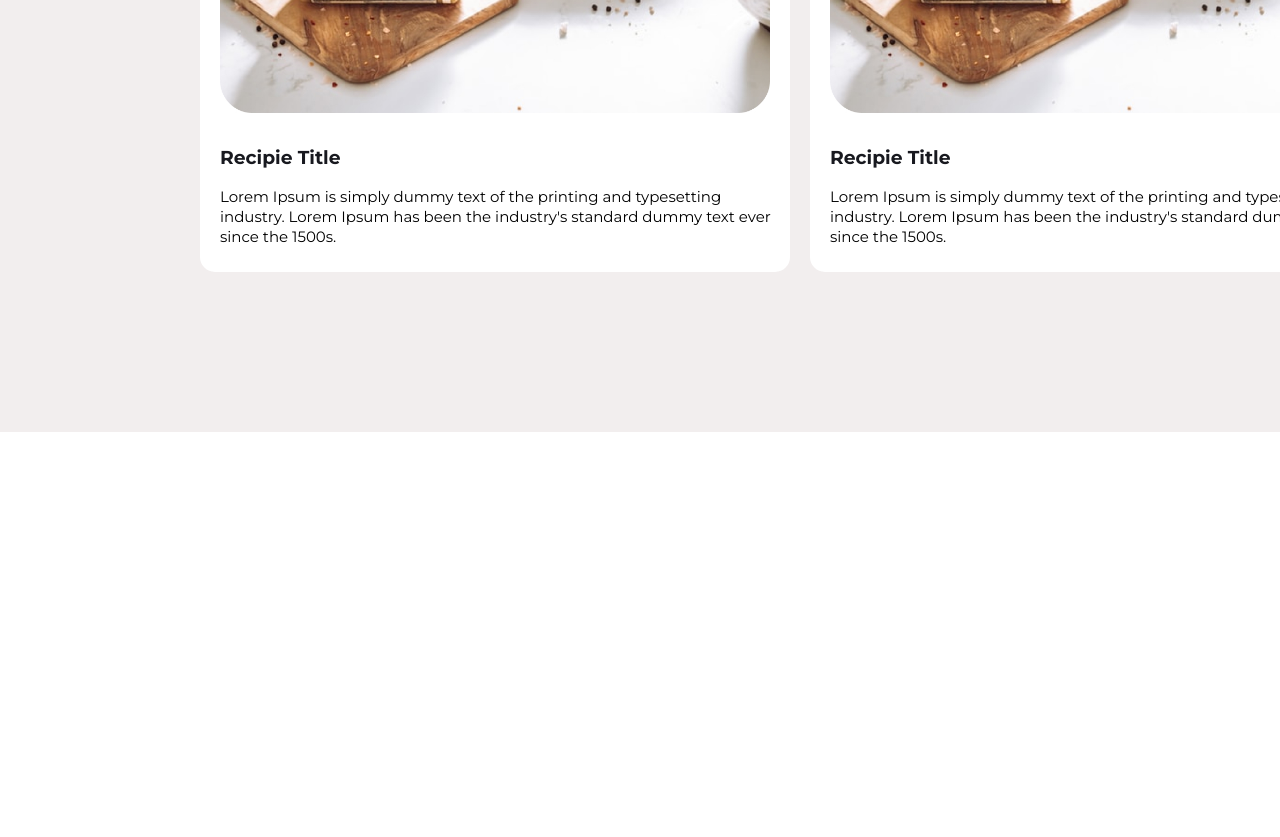
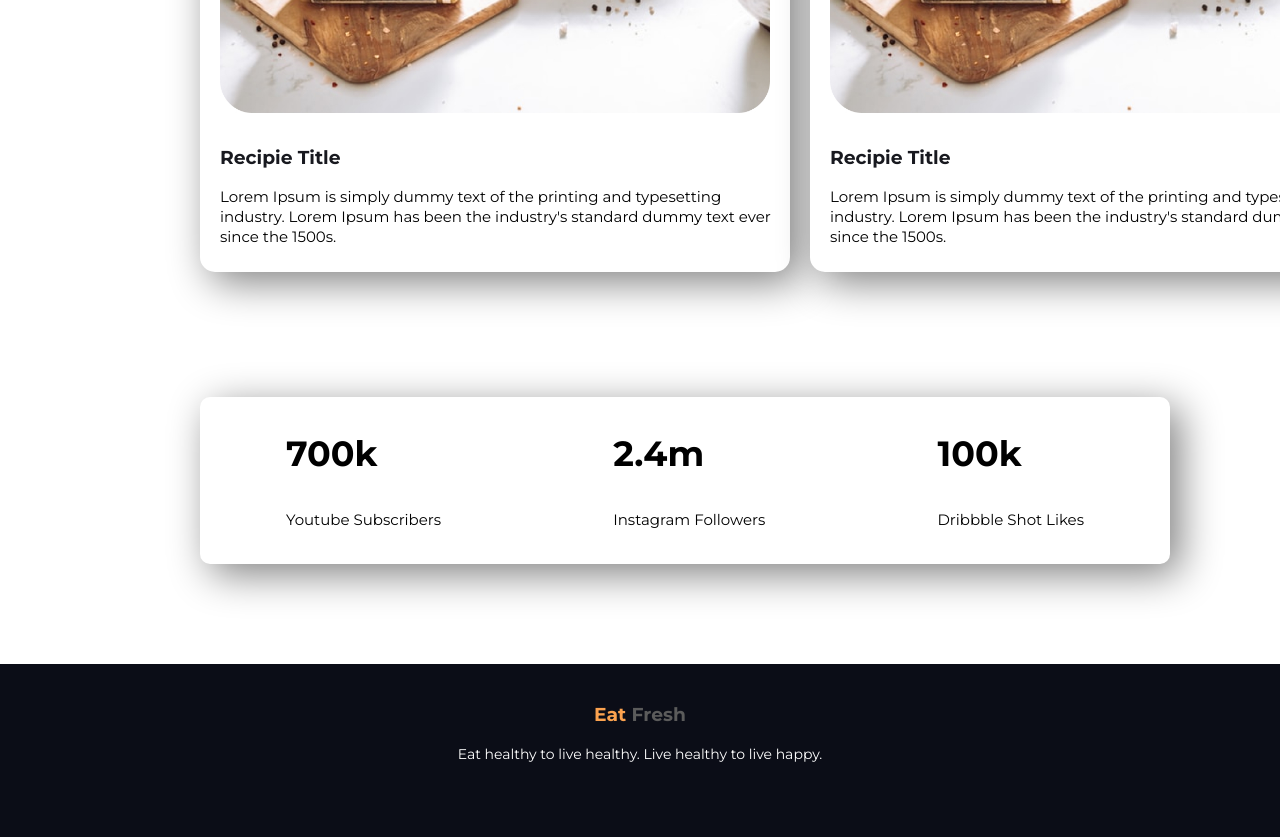
Before and after one commit to shoun79/eat-healthy-main, a plain HTML site: page index.html in a window 1280 px wide. Shown: the part 1895-2732 px from the top of the page. Before the commit the page ends 2327 px from the top, so only its background shows below. Drawn offline with Linux system fonts and the light colour scheme.

Commit message:
counter & footer add

```diff
--- a/index.html
+++ b/index.html
@@ -70,6 +70,28 @@
         </div>
 
     </section>
+    <section class="counter">
+        <div class="counter-items flexible-container">
+            <div class="counter-items-single">
+                <h3>700k</h3>
+                <p>Youtube Subscribers</p>
+            </div>
+            <div class="counter-items-single">
+                <h3>2.4m</h3>
+                <p>Instagram Followers</p>
+            </div>
+            <div class="counter-items-single">
+                <h3>100k</h3>
+                <p>Dribbble Shot Likes</p>
+            </div>
+        </div>
+
+    </section>
+    <footer>
+        <h3><span class="skip-color">Eat</span> Fresh</h3>
+        <p>Eat healthy to live healthy. Live healthy to live happy.</p>
+    </footer>
 </body>
 
+
 </html>
--- a/style.css
+++ b/style.css
@@ -81,8 +81,8 @@ body {
 }
 
 .recipies {
-    background-color: #f2eeee;
-    padding: 50px 0;
+    background-color: #fff;
+    padding: 50px 0 15px 0;
 }
 
 .recipies-top {
@@ -107,6 +107,7 @@ body {
 .recipies-items-single img {
     width: 550px;
     padding: 10px;
+
 }
 
 .recipies-items-single {
@@ -114,6 +115,7 @@ body {
     background-color: white;
     margin-right: 20px;
     border-radius: 15px;
+    box-shadow: 10px 10px 40px gray;
 }
 
 .recipies-items-single h3 {
@@ -127,3 +129,40 @@ body {
     line-height: 20px;
     padding-left: 10px;
 }
+
+.counter {
+    background-color: #fff;
+
+
+}
+
+.counter-items {
+    margin-left: 200px;
+    margin-right: 110px;
+    justify-content: space-around;
+    box-shadow: 10px 10px 40px gray;
+    border-radius: 10px;
+}
+
+.counter-items-single h3 {
+    font-size: 35px;
+}
+
+.counter-items-single p {
+    font-size: 15px;
+    padding-bottom: 20px;
+
+}
+
+footer {
+    background-color: #0B0D17;
+    text-align: center;
+    color: #5B5B5B;
+    padding: 20px 0 60px 0;
+}
+
+footer p {
+    color: #fff;
+    font-size: 14px;
+
+}
```
